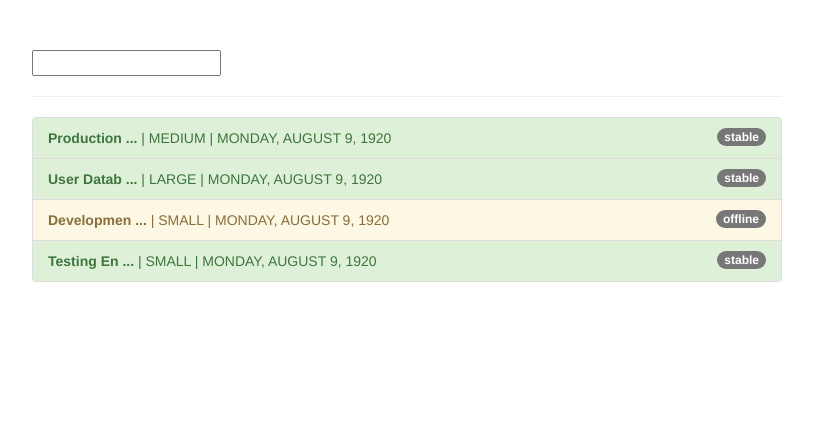
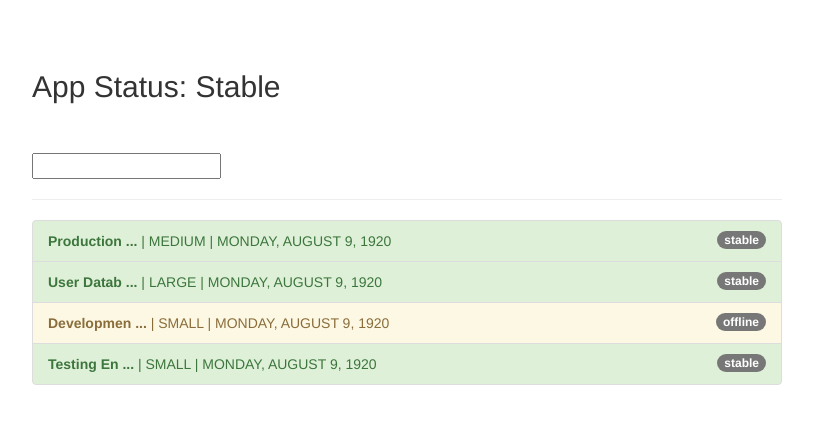
Before and after one commit to rodrigobmedeiros/Angular-TOPTAL-track, an Angular app in the folder angular-the-complete-guide-2023/pipes-start/: page / in a window 1280 px wide. Shown: the top 424 px of the page, without its empty margins (233-1046 px from the left). Built offline with nearby package versions, Linux system fonts and the light colour scheme.

Commit message:
Implement an example of async pipe

```diff
--- a/angular-the-complete-guide-2023/pipes-start/src/app/app.component.html
+++ b/angular-the-complete-guide-2023/pipes-start/src/app/app.component.html
@@ -1,6 +1,8 @@
 <div class="container">
   <div class="row">
     <div class="col-xs-12 col-sm-10 col-md-8 col-sm-offset-1 col-md-offset-2">
+      <h2>App Status: {{ appStatus | async }}</h2>
+      <br><br>
       <input type="text" [(ngModel)]="valueToFilter">
       <hr>
       <ul class="list-group">
--- a/angular-the-complete-guide-2023/pipes-start/src/app/app.component.ts
+++ b/angular-the-complete-guide-2023/pipes-start/src/app/app.component.ts
@@ -6,6 +6,11 @@ import { Component } from '@angular/core';
   styleUrls: ['./app.component.css']
 })
 export class AppComponent {
+  appStatus = new Promise((resolve, reject) => {
+    setTimeout(() => {
+      resolve('Stable');
+    }, 2000)
+  })
   servers = [
     {
       instanceType: 'medium',
```
